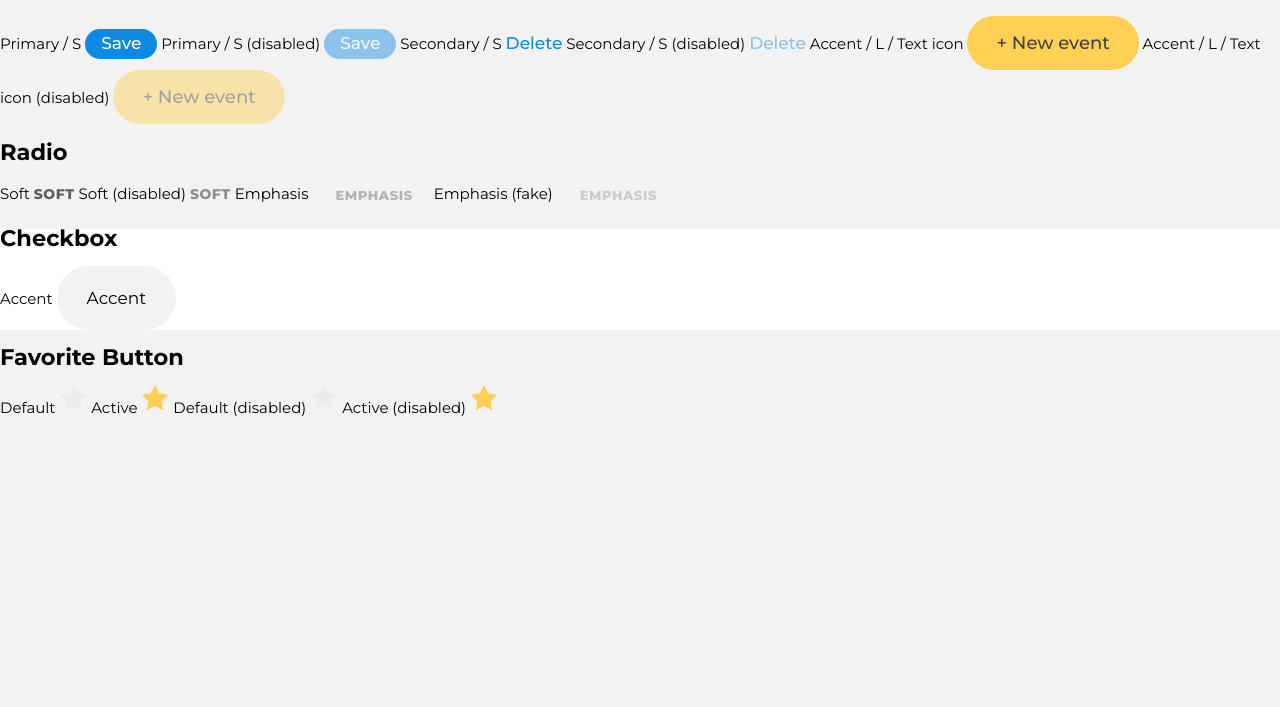
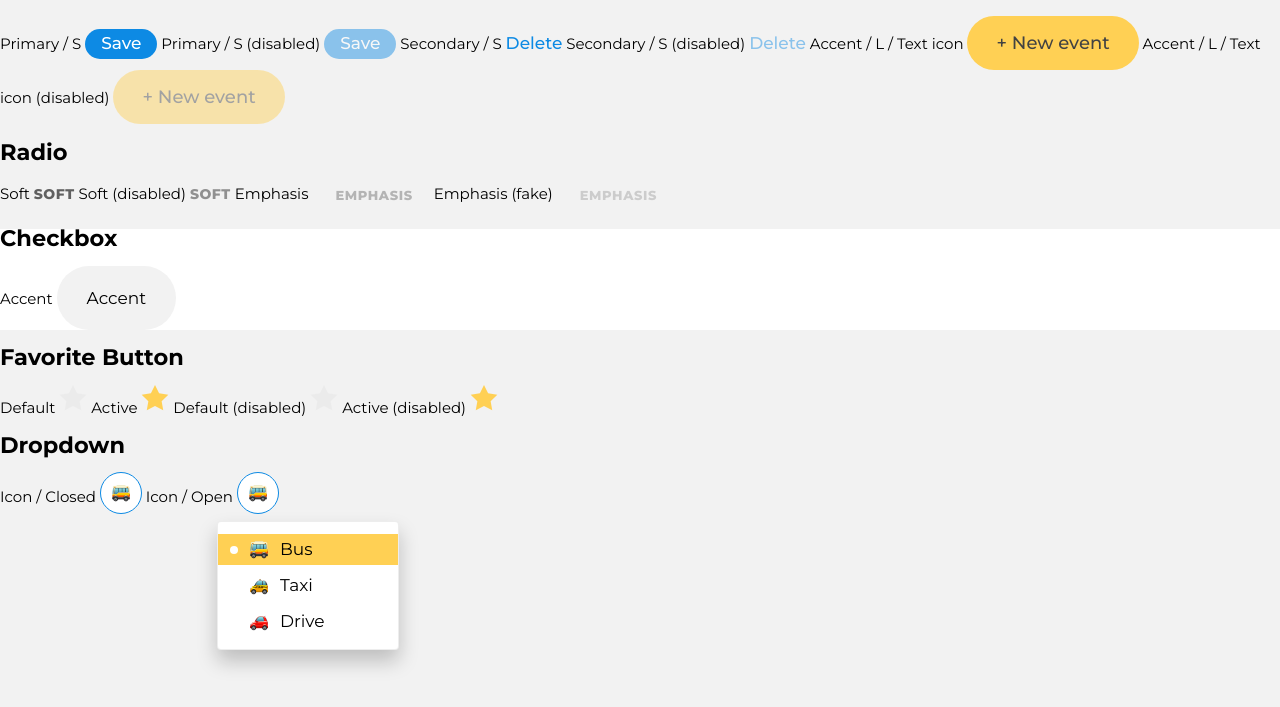
Before and after one commit to umnyash/big-trip, a website: page markup/ui-kit.html in a window 1280 px wide. Shown: the part 79-786 px from the top of the page. Drawn offline with Linux system fonts and the light colour scheme.

Commit message:
feat(markup): add dropdown

```diff
--- a/markup/css/style.css
+++ b/markup/css/style.css
@@ -335,6 +335,123 @@
 
 /* #endregion */
 
+/* #region dropdown */
+
+.dropdown {
+  position: relative;
+  display: inline-block;
+}
+
+.dropdown__toggle-button {
+  transition: opacity 200ms linear;
+}
+
+.dropdown__toggle-button:enabled {
+  cursor: pointer;
+}
+
+.dropdown__toggle-button--icon {
+  display: grid;
+  grid-template: 100% / 100%;
+  width: 100%;
+  height: 100%;
+  padding: 0;
+  border: none;
+  background: none;
+  cursor: pointer;
+  transition: opacity 200ms linear;
+}
+
+.dropdown__toggle-icon {
+  width: 42px;
+  height: 42px;
+  min-width: 100%;
+  max-width: 100%;
+  min-height: 100%;
+  max-height: 100%;
+}
+
+.dropdown__toggle-button:hover {
+  opacity: 0.8;
+}
+
+.dropdown__toggle-button:active {
+  opacity: 0.6;
+}
+
+.dropdown__list {
+  position: absolute;
+  top: calc(100% + 7px);
+  left: -20px;
+  z-index: 1;
+  display: grid;
+  min-width: 180px;
+  padding: 12px 0;
+  border: 1px solid rgba(151, 151, 151, 0.17);
+  border-radius: 4px;
+  margin: 0;
+  list-style: none;
+  row-gap: 5px;
+  font-size: 17px;
+  line-height: 21px;
+  background: var(--background-secondary-color);
+  box-shadow: 0 11px 20px rgba(0, 0, 0, 0.22);
+  opacity: 0;
+  visibility: hidden;
+  transition-property: opacity, visibility;
+  transition-duration: 250ms;
+  transition-timing-function: ease-in;
+}
+
+.dropdown__toggle-button[aria-expanded="true"] + .dropdown__list {
+  opacity: 1;
+  visibility: visible;
+  transition-timing-function: ease-out;
+}
+
+.dropdown__option-label {
+  display: flex;
+  padding: 5px 12px;
+  column-gap: 12px;
+  align-items: center;
+  transition: background-color 100ms linear;
+}
+
+.dropdown__option-label::before {
+  content: "";
+  width: 8px;
+  height: 8px;
+  border-radius: 50%;
+  background: var(--background-secondary-color);
+  transform: scale(0);
+  transition: transform 200ms ease-in;
+}
+
+.dropdown__option-icon {
+  width: 18px;
+  height: auto;
+  max-height: 19px;
+}
+
+.dropdown__option-control:not(:checked) + .dropdown__option-label {
+  cursor: pointer;
+}
+
+.dropdown__option-control:not(:checked):hover + .dropdown__option-label {
+  background-color: var(--accent-color-60);
+}
+
+.dropdown__option-control:checked + .dropdown__option-label {
+  background: var(--accent-color);
+}
+
+.dropdown__option-control:checked + .dropdown__option-label::before {
+  transform: scale(1);
+  transition-timing-function: ease-out;
+}
+
+/* #endregion */
+
 /* #region event-card */
 
 .event-card {
@@ -419,9 +536,14 @@
 
 .event-icon {
   display: inline-grid;
+  box-sizing: border-box;
   place-items: center;
   border-radius: 50%;
   background-color: var(--background-secondary-color);
+}
+
+.event-icon--accent {
+  border: 1px solid var(--brand-color);
 }
 
 .event-icon__image {
--- a/markup/ui-kit.html
+++ b/markup/ui-kit.html
@@ -77,6 +77,85 @@
       <span class="visually-hidden">Add to favorites</span>
     </button>
   </section>
+  <section>
+    <h2>Dropdown</h2>
+    Icon / Closed
+    <div class="dropdown">
+      <button class="dropdown__toggle-button dropdown__toggle-button--icon" type="button" aria-expanded="false">
+        <span class="visually-hidden">Event type:</span>
+        <span class="dropdown__toggle-icon event-icon event-icon--accent">
+          <img class="event-icon__image" src="img/icons/event-types/bus.png" width="18" height="18" alt="Taxi.">
+        </span>
+      </button>
+      <ul class="dropdown__list">
+        <li>
+          <label class="dropdown__option">
+            <input class="dropdown__option-control visually-hidden" name="event-1-type" type="radio" value="bus" checked>
+            <span class="dropdown__option-label">
+              <img class="dropdown__option-icon" src="img/icons/event-types/bus.png" width="18" height="18" alt="">
+              Bus
+            </span>
+          </label>
+        </li>
+        <li>
+          <label class="dropdown__option">
+            <input class="dropdown__option-control visually-hidden" name="event-1-type" type="radio" value="taxi">
+            <span class="dropdown__option-label">
+              <img class="dropdown__option-icon" src="img/icons/event-types/taxi.png" width="18" height="18" alt="">
+              Taxi
+            </span>
+          </label>
+        </li>
+        <li>
+          <label class="dropdown__option">
+            <input class="dropdown__option-control visually-hidden" name="event-1-type" type="radio" value="drive">
+            <span class="dropdown__option-label">
+              <img class="dropdown__option-icon" src="img/icons/event-types/drive.png" width="18" height="18" alt="">
+              Drive
+            </span>
+          </label>
+        </li>
+      </ul>
+    </div>
+    Icon / Open
+    <div class="dropdown">
+      <button class="dropdown__toggle-button dropdown__toggle-button--icon" type="button" aria-expanded="true">
+        <span class="visually-hidden">Event type:</span>
+        <span class="dropdown__toggle-icon event-icon event-icon--accent">
+          <img class="event-icon__image" src="img/icons/event-types/bus.png" width="18" height="18" alt="Taxi.">
+        </span>
+      </button>
+      <ul class="dropdown__list">
+        <li>
+          <label class="dropdown__option">
+            <input class="dropdown__option-control visually-hidden" name="event-2-type" type="radio" value="bus" checked>
+            <span class="dropdown__option-label">
+              <img class="dropdown__option-icon" src="img/icons/event-types/bus.png" width="18" height="18" alt="">
+              Bus
+            </span>
+          </label>
+        </li>
+        <li>
+          <label class="dropdown__option">
+            <input class="dropdown__option-control visually-hidden" name="event-2-type" type="radio" value="taxi">
+            <span class="dropdown__option-label">
+              <img class="dropdown__option-icon" src="img/icons/event-types/taxi.png" width="18" height="18" alt="">
+              Taxi
+            </span>
+          </label>
+        </li>
+        <li>
+          <label class="dropdown__option">
+            <input class="dropdown__option-control visually-hidden" name="event-2-type" type="radio" value="drive">
+            <span class="dropdown__option-label">
+              <img class="dropdown__option-icon" src="img/icons/event-types/drive.png" width="18" height="18" alt="">
+              Drive
+            </span>
+          </label>
+        </li>
+      </ul>
+    </div>
+  </section>
 </body>
 
 </html>
```
